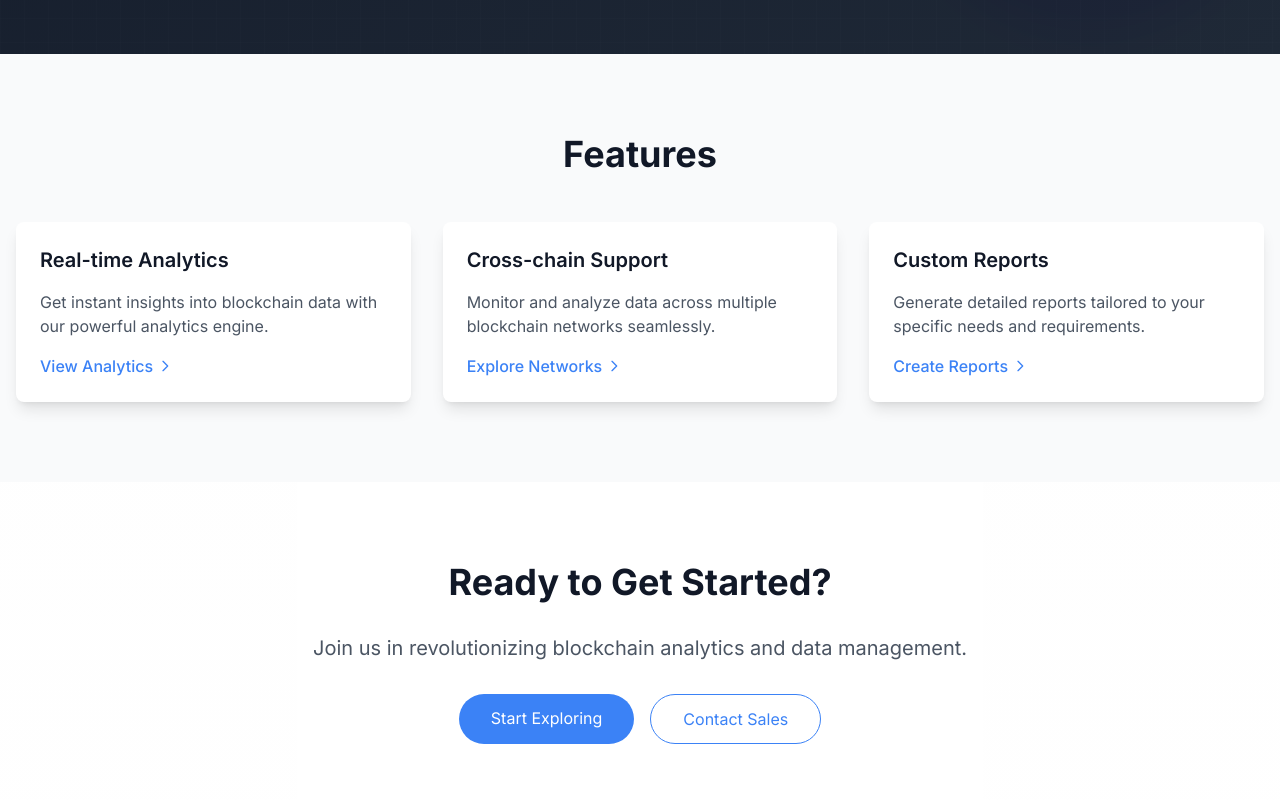
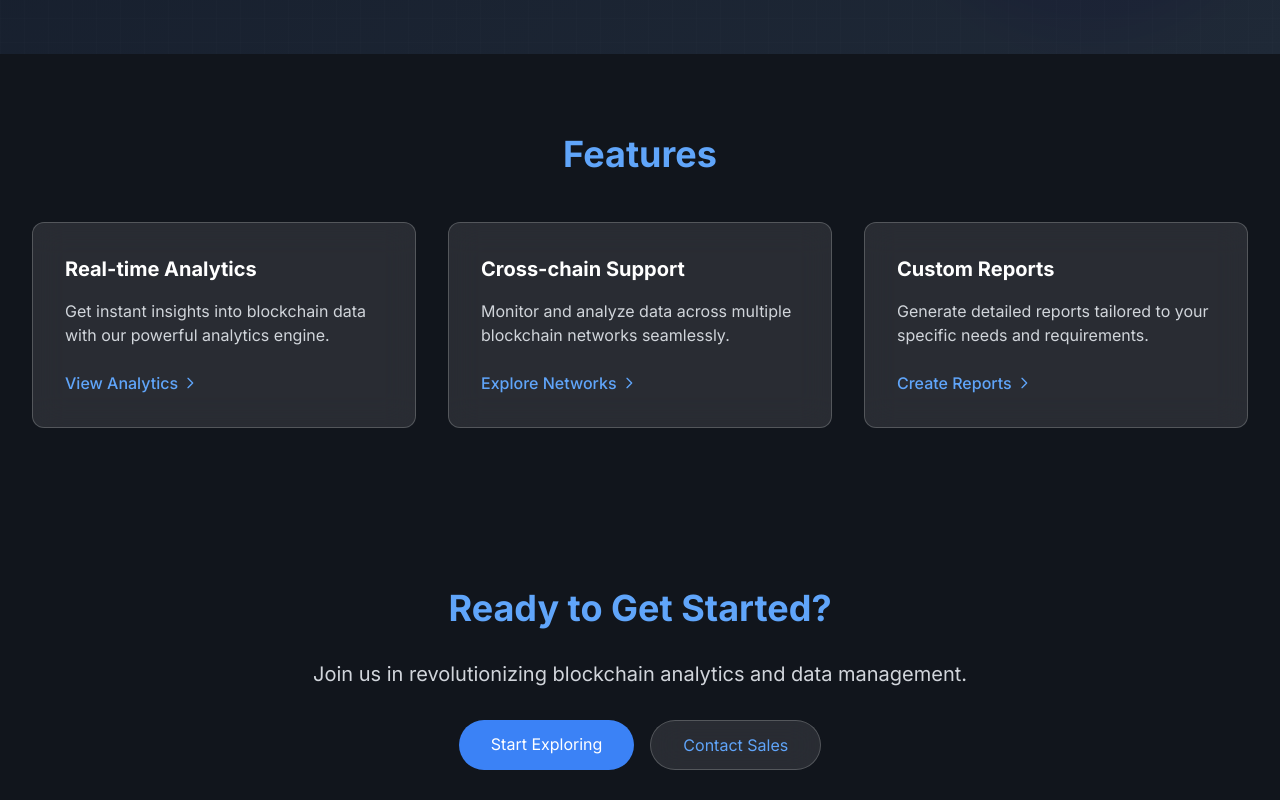
Before and after one commit to Esaslow/theSCAN, a Next.js app: page / in a window 1280 px wide. Shown: the part 4300-5100 px from the top of the page. Built offline with nearby package versions, Linux system fonts and the light colour scheme.

Commit message:
fixing some styling issues

```diff
--- a/src/app/page.tsx
+++ b/src/app/page.tsx
@@ -440,18 +440,20 @@ export default function Home() {
       </section>
 
       {/* Features Section */}
-      <section className="py-20 bg-gray-50 dark:bg-gray-900">
-        <div className="container mx-auto px-4">
-          <h2 className="text-3xl md:text-4xl font-bold text-center mb-12 text-gray-900 dark:text-white">Features</h2>
+      <section id="features" className="w-full py-16 sm:py-20 bg-[#11151C] relative overflow-hidden">
+        <div className="max-w-7xl mx-auto px-4 sm:px-6 lg:px-8">
+          <h2 className="text-3xl sm:text-4xl font-bold text-center mb-12 text-blue-400">Features</h2>
+
           <div className="grid grid-cols-1 md:grid-cols-3 gap-8">
-            <div className="p-6 bg-white dark:bg-gray-800 rounded-lg shadow-lg">
-              <h3 className="text-xl font-semibold mb-4 text-gray-900 dark:text-white">Real-time Analytics</h3>
-              <p className="text-gray-600 dark:text-gray-300 mb-4">
+            {/* Real-time Analytics */}
+            <div className="glass-effect rounded-xl p-6 sm:p-8 border border-gray-700/50 hover:border-blue-500/70 transition-all duration-300 h-full">
+              <h3 className="text-xl font-bold mb-4 text-white">Real-time Analytics</h3>
+              <p className="text-gray-300 mb-6">
                 Get instant insights into blockchain data with our powerful analytics engine.
               </p>
               <Link
                 href="/analytics"
-                className="text-blue-500 hover:text-blue-600 dark:text-blue-400 dark:hover:text-blue-300 font-medium inline-flex items-center"
+                className="text-blue-400 hover:text-blue-300 font-medium inline-flex items-center mt-auto"
               >
                 View Analytics
                 <svg className="w-4 h-4 ml-1" fill="none" stroke="currentColor" viewBox="0 0 24 24">
@@ -459,14 +461,16 @@ export default function Home() {
                 </svg>
               </Link>
             </div>
-            <div className="p-6 bg-white dark:bg-gray-800 rounded-lg shadow-lg">
-              <h3 className="text-xl font-semibold mb-4 text-gray-900 dark:text-white">Cross-chain Support</h3>
-              <p className="text-gray-600 dark:text-gray-300 mb-4">
+
+            {/* Cross-chain Support */}
+            <div className="glass-effect rounded-xl p-6 sm:p-8 border border-gray-700/50 hover:border-blue-500/70 transition-all duration-300 h-full">
+              <h3 className="text-xl font-bold mb-4 text-white">Cross-chain Support</h3>
+              <p className="text-gray-300 mb-6">
                 Monitor and analyze data across multiple blockchain networks seamlessly.
               </p>
               <Link
                 href="/analytics"
-                className="text-blue-500 hover:text-blue-600 dark:text-blue-400 dark:hover:text-blue-300 font-medium inline-flex items-center"
+                className="text-blue-400 hover:text-blue-300 font-medium inline-flex items-center mt-auto"
               >
                 Explore Networks
                 <svg className="w-4 h-4 ml-1" fill="none" stroke="currentColor" viewBox="0 0 24 24">
@@ -474,14 +478,16 @@ export default function Home() {
                 </svg>
               </Link>
             </div>
-            <div className="p-6 bg-white dark:bg-gray-800 rounded-lg shadow-lg">
-              <h3 className="text-xl font-semibold mb-4 text-gray-900 dark:text-white">Custom Reports</h3>
-              <p className="text-gray-600 dark:text-gray-300 mb-4">
+
+            {/* Custom Reports */}
+            <div className="glass-effect rounded-xl p-6 sm:p-8 border border-gray-700/50 hover:border-blue-500/70 transition-all duration-300 h-full">
+              <h3 className="text-xl font-bold mb-4 text-white">Custom Reports</h3>
+              <p className="text-gray-300 mb-6">
                 Generate detailed reports tailored to your specific needs and requirements.
               </p>
               <Link
                 href="/analytics"
-                className="text-blue-500 hover:text-blue-600 dark:text-blue-400 dark:hover:text-blue-300 font-medium inline-flex items-center"
+                className="text-blue-400 hover:text-blue-300 font-medium inline-flex items-center mt-auto"
               >
                 Create Reports
                 <svg className="w-4 h-4 ml-1" fill="none" stroke="currentColor" viewBox="0 0 24 24">
@@ -494,10 +500,10 @@ export default function Home() {
       </section>
 
       {/* CTA Section */}
-      <section className="py-20 bg-white dark:bg-gray-900">
-        <div className="container mx-auto px-4 text-center">
-          <h2 className="text-3xl md:text-4xl font-bold mb-8 text-gray-900 dark:text-white">Ready to Get Started?</h2>
-          <p className="text-xl text-gray-600 dark:text-gray-300 mb-8 max-w-2xl mx-auto">
+      <section id="cta" className="w-full py-16 sm:py-20 bg-[#11151C] relative overflow-hidden">
+        <div className="max-w-7xl mx-auto px-4 sm:px-6 lg:px-8 text-center">
+          <h2 className="text-3xl sm:text-4xl font-bold mb-8 text-blue-400">Ready to Get Started?</h2>
+          <p className="text-xl text-gray-300 mb-8 max-w-2xl mx-auto">
             Join us in revolutionizing blockchain analytics and data management.
           </p>
           <div className="flex flex-col sm:flex-row gap-4 justify-center">
@@ -509,7 +515,7 @@ export default function Home() {
             </Link>
             <button
               onClick={() => setIsContactModalOpen(true)}
-              className="px-8 py-3 bg-white dark:bg-gray-800 text-blue-500 rounded-full hover:bg-gray-50 dark:hover:bg-gray-700 transition-colors duration-200 border border-blue-500"
+              className="px-8 py-3 glass-effect border border-blue-500 text-blue-400 rounded-full hover:bg-white/10 transition-all duration-300"
             >
               Contact Sales
             </button>
```
